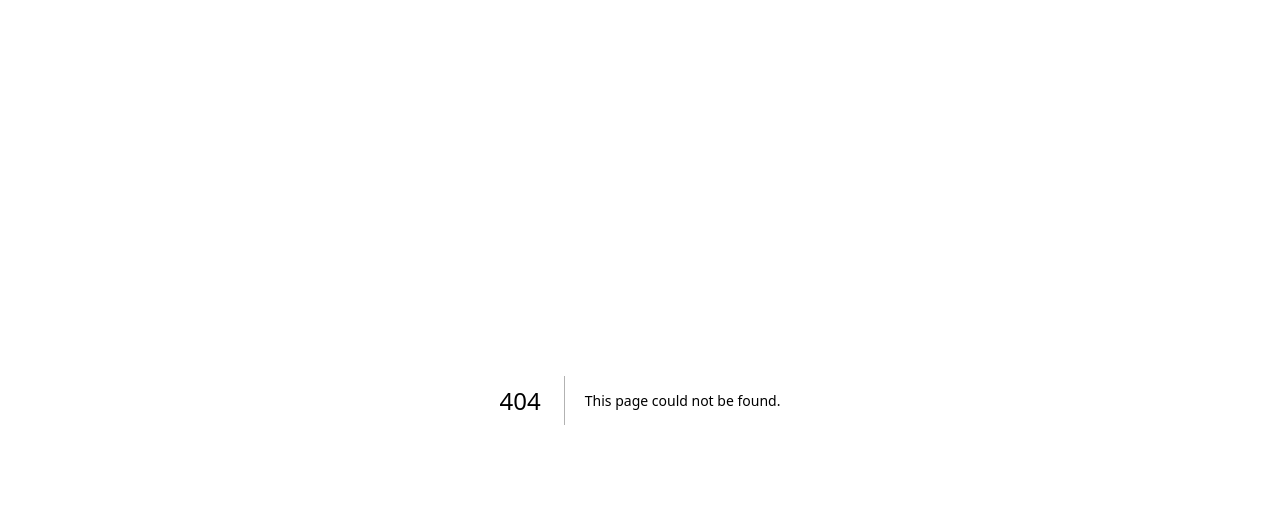
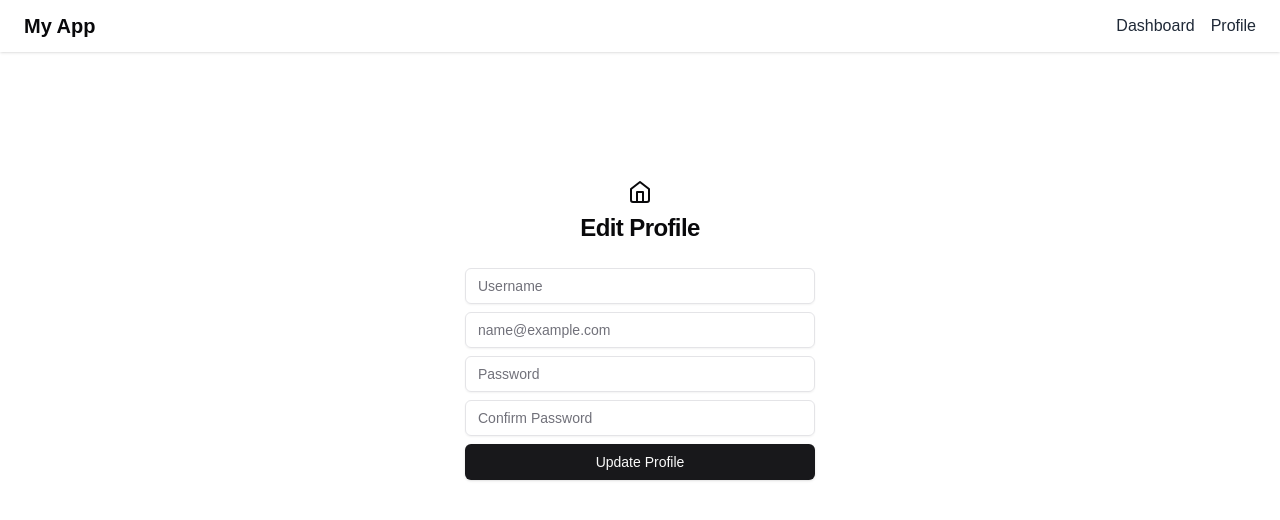
Before and after one commit to jhphon0730/TeachHub_frontend, a Next.js app: page /edit in a window 1280 px wide. Before the commit this address had no page. Shown: the top 520 px of the page. Built offline with nearby package versions, Linux system fonts and the light colour scheme.

Commit message:
feat - Edit User App Layout, Main App Layout

```diff
--- /dev/null
+++ b/app/(main)/(user)/edit/page.tsx
@@ -0,0 +1,27 @@
+"use client"
+
+import React from "react"
+
+import { Icons } from "@/components/ui/icons"
+import AuthEditForm from "@/components/auth/auth-edit-form"
+
+const AuthProfileEditPage = () => {
+	// 상태관리 중인 유저 정보를 가져온다.
+	const userID = 1;
+
+  const handleSubmit = async (data: Record<string, string>) => {
+    console.log("Edit data:", data)
+  }
+
+	return (
+		<React.Fragment>
+			<div className="flex flex-col space-y-2 text-center">
+				<Icons.logo className="mx-auto h-6 w-6" />
+				<h1 className="text-2xl font-semibold tracking-tight">Edit Profile</h1>
+			</div>
+			<AuthEditForm userID={userID} onSubmit={handleSubmit} />
+		</React.Fragment>
+	)
+}
+
+export default AuthProfileEditPage;
--- /dev/null
+++ b/app/(main)/(user)/layout.tsx
@@ -0,0 +1,15 @@
+import React from 'react';
+
+interface UserLayoutProps extends React.HTMLAttributes<HTMLDivElement> {
+
+}
+
+const UserLayout = ({ children }: UserLayoutProps) => {
+	return (
+		<div className="mx-auto flex w-full flex-col justify-center space-y-6 sm:w-[350px] mt-32">
+			{children}
+		</div>
+	)
+}
+
+export default UserLayout;
--- /dev/null
+++ b/app/(main)/(user)/profile/page.tsx
@@ -0,0 +1,17 @@
+import React from "react"
+
+import { Icons } from "@/components/ui/icons"
+
+const AuthProfilePage = () => {
+	return (
+		<React.Fragment>
+			<div className="flex flex-col space-y-2 text-center">
+				<Icons.logo className="mx-auto h-6 w-6" />
+				<h1 className="text-2xl font-semibold tracking-tight">My Profile</h1>
+			</div>
+			{/* <AuthForm type="login" onSubmit={handleSubmit} /> */}
+		</React.Fragment>
+	)
+}
+
+export default AuthProfilePage
--- a/app/(main)/dashboard/page.tsx
+++ b/app/(main)/dashboard/page.tsx
@@ -1,6 +1,7 @@
 const DashboardPage = () => {
 	return (
 		<div>
+			Dashboard Page
 		</div>
 	)
 }
--- a/app/(main)/layout.tsx
+++ b/app/(main)/layout.tsx
@@ -1,4 +1,6 @@
 import React from 'react';
+
+import Navbar from "@/components/Navbar";
 
 interface MainLayoutProps extends React.HTMLAttributes<HTMLDivElement> {
 
@@ -6,12 +8,13 @@ interface MainLayoutProps extends React.HTMLAttributes<HTMLDivElement> {
 
 const MainLayout = ({ children }: MainLayoutProps) => {
 	return (
-		<div>
-			<header>Hello WOrld</header>
-			<main>
+		<div className="h-screen w-screen">
+			<header className="w-full">
+				<Navbar />
+			</header>
+			<main className="container flex flex-col items-center justify-center mx-auto">
 				{children}
 			</main>
-			<footer></footer>
 		</div>
 	)
 }
--- a/app/(main)/user/edit/page.tsx
+++ /dev/null
@@ -1,27 +0,0 @@
-"use client"
-
-import { Icons } from "@/components/ui/icons"
-import AuthEditForm from "@/components/auth/auth-edit-form"
-
-const AuthProfileEditPage = () => {
-	// 상태관리 중인 유저 정보를 가져온다.
-	const userID = 1;
-
-  const handleSubmit = async (data: Record<string, string>) => {
-    console.log("Edit data:", data)
-  }
-
-	return (
-	    <div className="container flex h-screen w-screen flex-col items-center justify-center mx-auto">
-      <div className="mx-auto flex w-full flex-col justify-center space-y-6 sm:w-[350px]">
-        <div className="flex flex-col space-y-2 text-center">
-          <Icons.logo className="mx-auto h-6 w-6" />
-          <h1 className="text-2xl font-semibold tracking-tight">Edit Profile</h1>
-        </div>
-				<AuthEditForm userID={userID} onSubmit={handleSubmit} />
-      </div>
-    </div>
-	)
-}
-
-export default AuthProfileEditPage;
--- a/app/(main)/user/profile/page.tsx
+++ /dev/null
@@ -1,17 +0,0 @@
-import { Icons } from "@/components/ui/icons"
-
-const AuthProfilePage = () => {
-	return (
-    <div className="container flex h-screen w-screen flex-col items-center justify-center mx-auto">
-      <div className="mx-auto flex w-full flex-col justify-center space-y-6 sm:w-[350px]">
-        <div className="flex flex-col space-y-2 text-center">
-          <Icons.logo className="mx-auto h-6 w-6" />
-          <h1 className="text-2xl font-semibold tracking-tight">My Profile</h1>
-        </div>
-				{/* <AuthForm type="login" onSubmit={handleSubmit} /> */}
-      </div>
-    </div>
-	)
-}
-
-export default AuthProfilePage
--- /dev/null
+++ b/components/Navbar.tsx
@@ -0,0 +1,26 @@
+import Link from 'next/link'
+
+const Navbar = () => {
+  return (
+    <nav className="bg-white shadow">
+      <div className="container mx-auto px-6 py-3">
+        <div className="flex justify-between items-center">
+          <Link href="/" className="text-xl font-semibold">
+            My App
+          </Link>
+          <div className="flex space-x-4">
+            <Link href="/dashboard" className="text-gray-800 hover:text-gray-600">
+              Dashboard
+            </Link>
+            <Link href="/profile" className="text-gray-800 hover:text-gray-600">
+              Profile
+            </Link>
+            {/* Add more navigation items as needed */}
+          </div>
+        </div>
+      </div>
+    </nav>
+  )
+}
+
+export default Navbar
```
